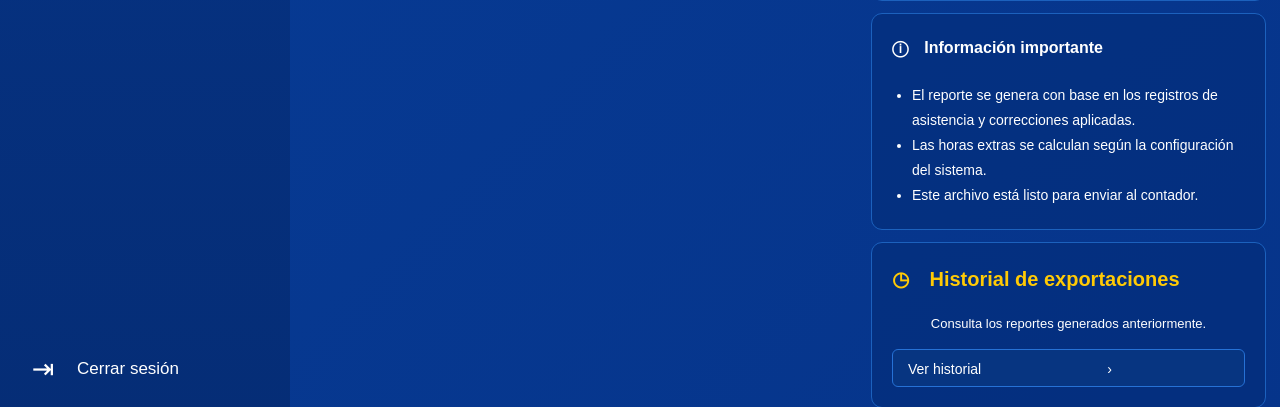
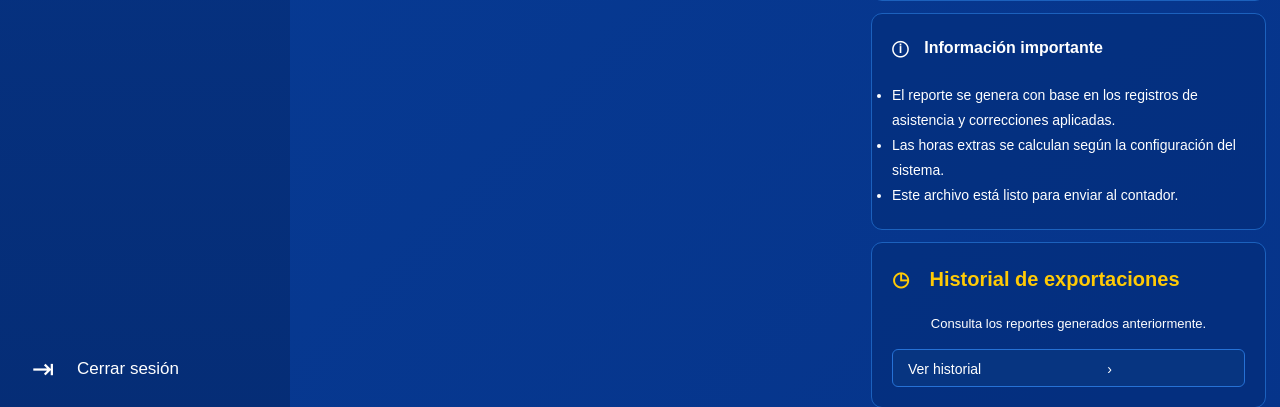
Before and after one commit to NicolasMurua21/asistenciaTallerMecanico, a Python web app: template templates/excel.html in a window 1280 px wide. Shown: the part 752-1159 px from the top of the page. Run offline with Jinja, Linux system fonts and the light colour scheme; the template is opened without the code that fills it, so the values that code supplies are empty.

Commit message:
Agregar Estilos

```diff
--- a/static/css/excelstyle.css
+++ b/static/css/excelstyle.css
@@ -429,9 +429,6 @@
             font-size: 16px;
         }
 
-        .important ul {
-            padding-left: 20px;
-        }
 
         .history-btn {
             margin-top: 14px;
```
